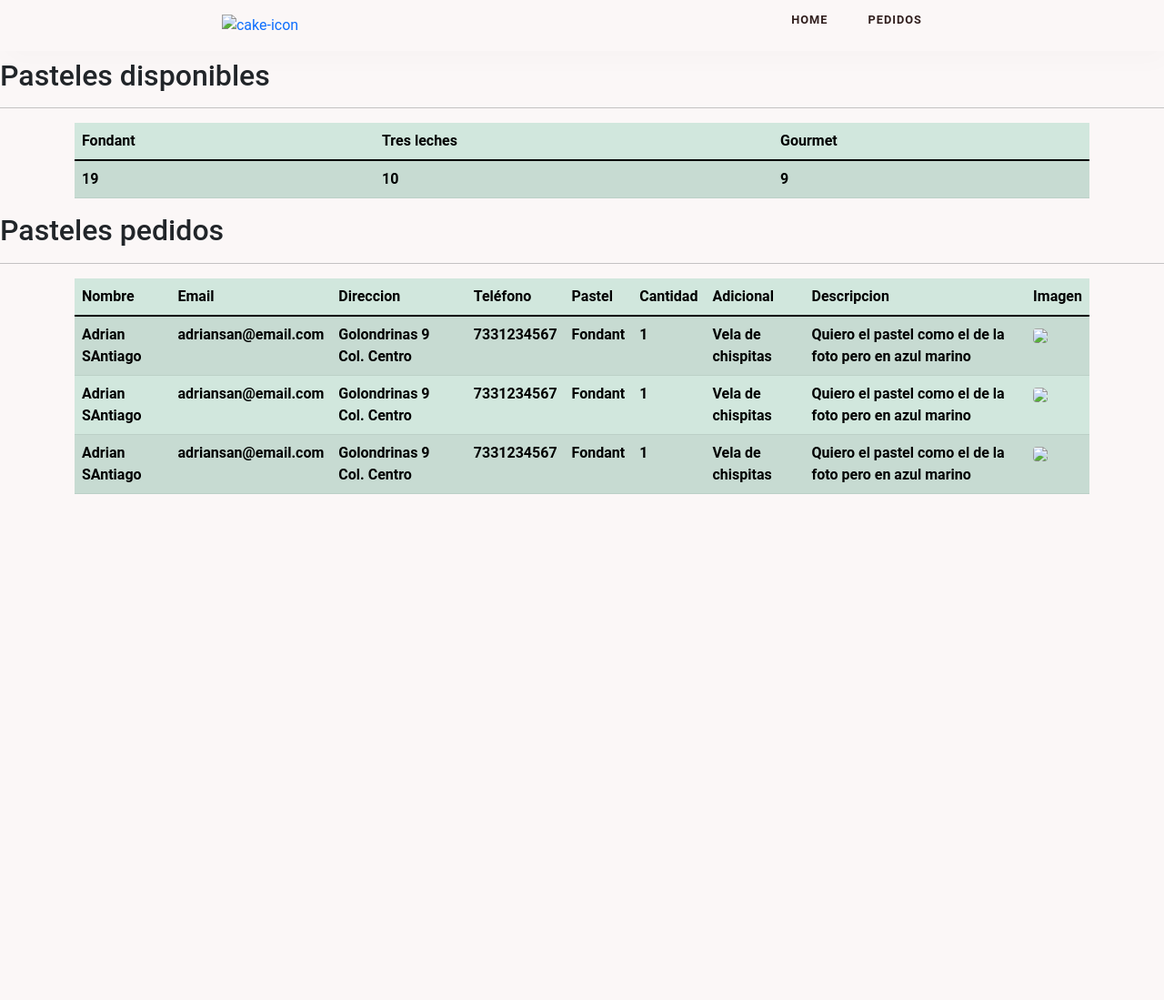
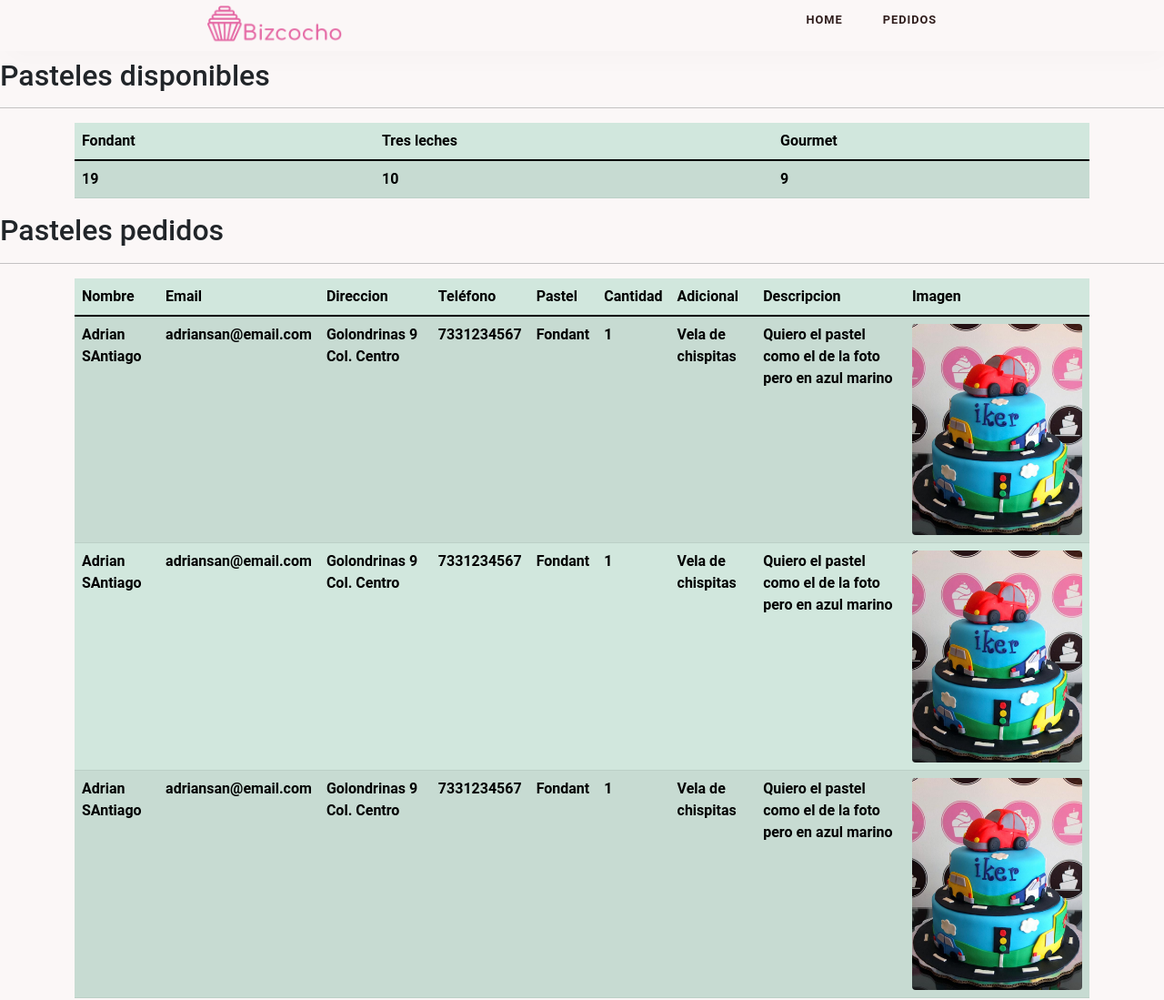
Before and after one commit to theblower0/bakery-project, a plain HTML site: page pedidos.html in a window 1280 px wide. Shown: the whole page at 91% size. Before the commit the page ends 800 px from the top, so only its background shows below. Drawn offline with nearby package versions, Linux system fonts and the light colour scheme; the site is published under a folder, as on GitHub Pages, so addresses that start at the root find nothing.

Commit message:
fix:source path

```diff
--- a/pedidos.html
+++ b/pedidos.html
@@ -16,7 +16,7 @@
     <section>
         <nav>
             <a href="#" class="logo ">
-                <img src="/assets/images/cake-icon.png" alt="cake-icon">
+                <img src="assets/images/cake-icon.png" alt="cake-icon">
             </a>
             <ul class="menu">
                 <li><a href="index.html">Home</a></li>
@@ -76,7 +76,7 @@
                         <th scope="row">1</th>
                         <th scope="row">Vela de chispitas</th>
                         <th scope="row">Quiero el pastel como el de la foto pero en azul marino</th>
-                        <td><img src="/assets/images/pastel3.png" class="rounded" id="img-table"></td>
+                        <td><img src="assets/images/pastel3.png" class="rounded" id="img-table"></td>
                     </tr>
                     <tr>
                         <th scope="row">Adrian SAntiago</th>
@@ -87,7 +87,7 @@
                         <th scope="row">1</th>
                         <th scope="row">Vela de chispitas</th>
                         <th scope="row">Quiero el pastel como el de la foto pero en azul marino</th>
-                        <td><img src="/assets/images/pastel3.png" class="rounded" id="img-table"></td>
+                        <td><img src="assets/images/pastel3.png" class="rounded" id="img-table"></td>
                     </tr>
                     <tr>
                         <th scope="row">Adrian SAntiago</th>
@@ -98,7 +98,7 @@
                         <th scope="row">1</th>
                         <th scope="row">Vela de chispitas</th>
                         <th scope="row">Quiero el pastel como el de la foto pero en azul marino</th>
-                        <td><img src="/assets/images/pastel3.png" class="rounded" id="img-table"></td>
+                        <td><img src="assets/images/pastel3.png" class="rounded" id="img-table"></td>
                     </tr>
 
 
```
